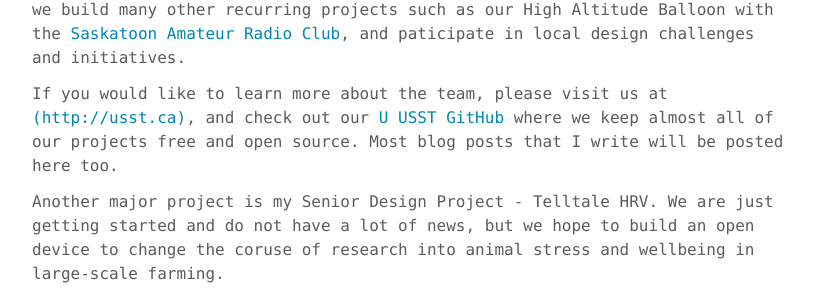
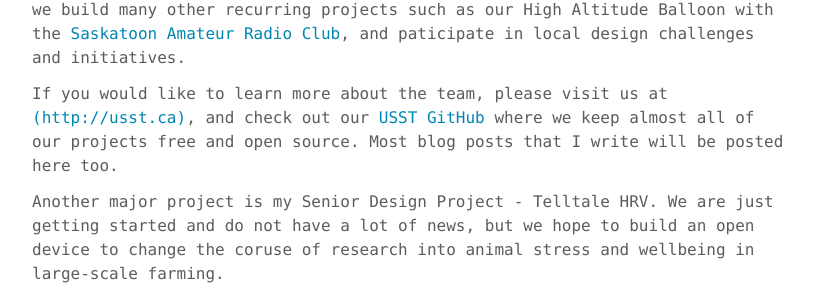
Before and after one commit to ausshir/ausshir.github.io, a Jekyll site: the page built from about.md, in a window 1280 px wide. Shown: the part 511-811 px from the top of the page, without its empty margins (232-1047 px from the left). Built offline with Jekyll 4.4.1, drawn with Linux system fonts in a browser that asks for light colours.

```diff
--- a/about.md
+++ b/about.md
@@ -12,7 +12,7 @@ My name is Austin Shirley. I am a senior engineering student at the [University
 
 The USST is a group of students from across campus who come together to build space projects, compete in international challenges and increase the accessibility of STEM projects to the general public. Our current project is a Mars Rover prototype, which recently won the top award at the 2015 [European Rover Challenge](http://roverchallenge.eu/) in Kielce, Poland. Beyond that we build many other recurring projects such as our High Altitude Balloon with the [Saskatoon Amateur Radio Club](http://ve5aa.dyndns.org/), and paticipate in local design challenges and initiatives.
 
-If you would like to learn more about the team, please visit us at [(http://usst.ca)](http://usst.ca), and check out our [U USST GitHub](https://github.com/UofSSpaceDesignTeam/) where we keep almost all of our projects free and open source. Most blog posts that I write will be posted here too.
+If you would like to learn more about the team, please visit us at [(http://usst.ca)](http://usst.ca), and check out our [USST GitHub](https://github.com/UofSSpaceDesignTeam/) where we keep almost all of our projects free and open source. Most blog posts that I write will be posted here too.
 
 
 Another major project is my Senior Design Project - Telltale HRV. We are just getting started and do not have a lot of news, but we hope to build an open device to change the coruse of research into animal stress and wellbeing in large-scale farming.
```
